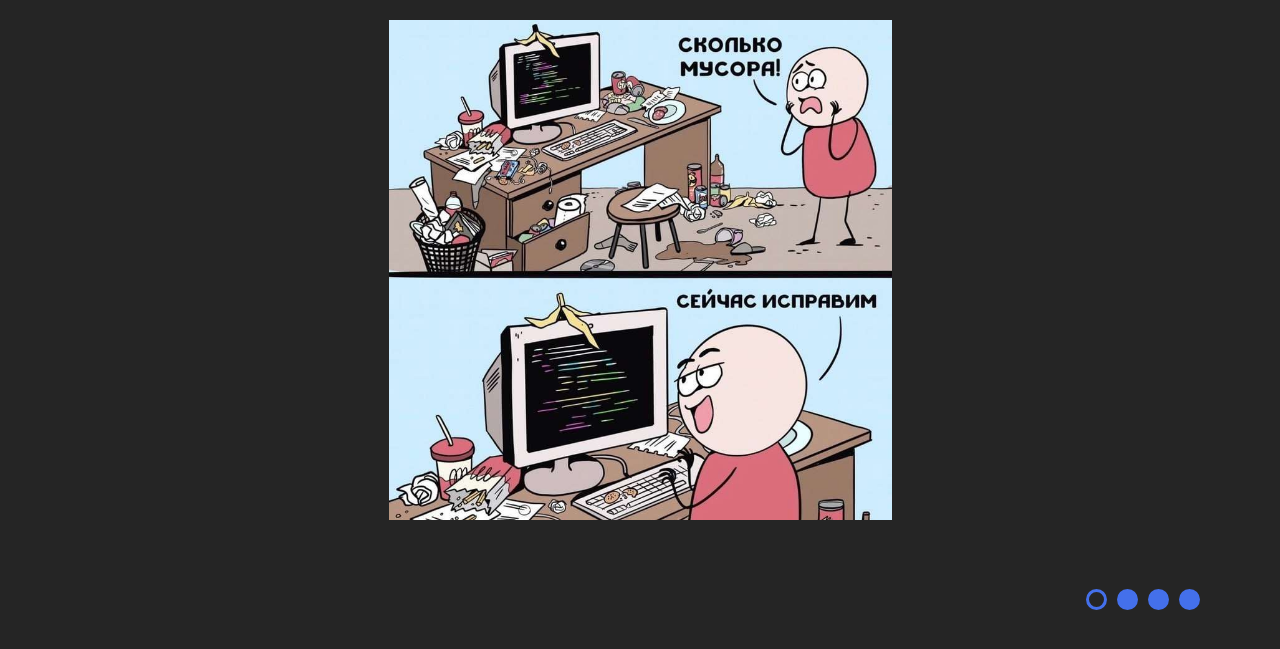
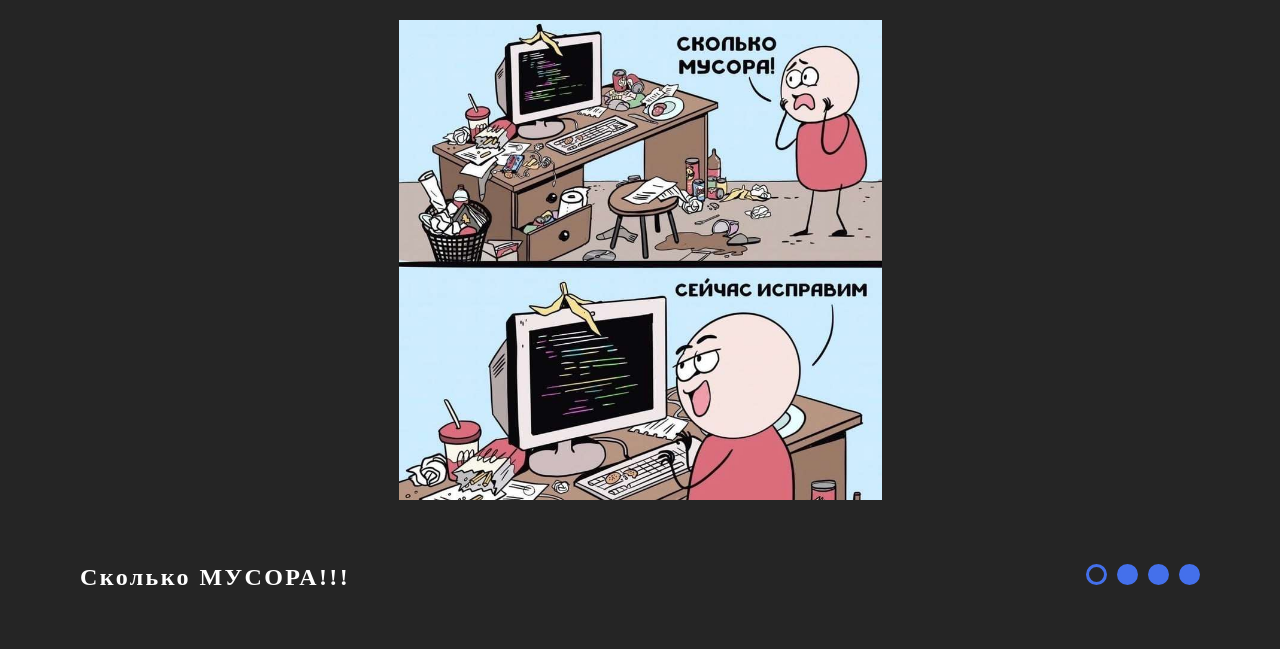
Before and after one commit to JulKorzh/cssMemeSlider, a plain HTML site: page cssMemeSlider/index.html in a window 1280 px wide. Shown: the top 649 px of the page. Drawn offline with Linux system fonts and the light colour scheme.

Commit message:
fix: removed position relative and absolute, changed px to rem (Tue, Sep 12, 2023 01:52:16 PM)

```diff
--- a/cssMemeSlider/index.html
+++ b/cssMemeSlider/index.html
@@ -13,25 +13,36 @@
     <div class="container">
 
 
-        <div class="buttons">
+        <div class="slider">
             <input type="radio" name="slider" id="img1" checked>
             <input type="radio" name="slider" id="img2">
             <input type="radio" name="slider" id="img3">
             <input type="radio" name="slider" id="img4">
 
-            <div class="controls">
-                <label for="img1"></label>
-                <label for="img2"></label>
-                <label for="img3"></label>
-                <label for="img4"></label>
-            </div>
-
-            <div class="slider">
+            <div class="slider__images">
                 <div class="image"></div>
                 <div class="image"></div>
                 <div class="image"></div>
                 <div class="image"></div>
             </div>
+            <div class="box">
+                <div class="slider__text">
+                    <p class="text">Сколько МУСОРА!!!</p>
+                    <p class="text">Мой любимый JavaScript!!!</p>
+                    <p class="text">Но он работает!!!</p>
+                    <p class="text">Надо подумать :)</p>
+                </div>
+
+                <div class="controls">
+                    <label for="img1"></label>
+                    <label for="img2"></label>
+                    <label for="img3"></label>
+                    <label for="img4"></label>
+                </div>
+            </div>
+
+
+
         </div>
 
     </div>
--- a/cssMemeSlider/style.css
+++ b/cssMemeSlider/style.css
@@ -6,21 +6,18 @@
 body {
     background-color: rgb(37, 37, 37);
     padding: 20px 80px;
-    overflow: hidden;
+    overflow-x: hidden;
 }
 
 .container {
     padding-bottom: 50px;
-    position: relative;
 }
 
-.slider {
+.slider__images {
     width: 400%;
-    margin-bottom: 40px;
+    margin-bottom: 4rem;
     display: flex;
     justify-content: center;
-    position: relative;
-    left: 0;
     transition: 0.4s;
 }
 
@@ -28,7 +25,7 @@ body {
     background-repeat: no-repeat;
     background-position: center;
     background-size: contain;
-    height: 500px;
+    height: 30em;
     width: 100%;
 }
 
@@ -48,24 +45,32 @@ body {
     background-image: url(imgs/IMG_5107.png);
 }
 
-
+.box{
+    display: flex;
+    justify-content: space-between;
+}
+.slider__text{
+    width: 70%;
+    display: inline-flex;
+    justify-content: flex-start;
+}
 .text {
+    margin-left: 100%;
+    width: 100%;
     color: #fff;
     font-weight: bold;
-    font-size: 22px;
-    letter-spacing: 1.5px;
+    font-size: 1.5rem;
+    letter-spacing: 0.15rem;
+    transition: margin-left 0.3s ease-out;
 }
 
-.buttons input {
+.slider input {
     display: none;
 }
 
 .controls {
-    display: flex;
+    display: inline-flex;
     gap: 10px;
-    position: absolute;
-    bottom: 0;
-    right: 0;
 }
 
 .controls label {
@@ -75,7 +80,7 @@ body {
     background-color: rgb(68, 112, 235);
     border-radius: 15px;
     cursor: pointer;
-    transition: 0.3s;
+    transition: 0.5s;
 }
 
 .controls label:hover {
@@ -83,33 +88,52 @@ body {
     background-color: white;
 }
 
-.buttons input:nth-child(1):checked~.controls label:nth-child(1),
-.buttons input:nth-child(2):checked~.controls label:nth-child(2),
-.buttons input:nth-child(3):checked~.controls label:nth-child(3),
-.buttons input:nth-child(4):checked~.controls label:nth-child(4) {
+.slider input:nth-child(1):checked~.box .controls label:nth-child(1),
+.slider input:nth-child(2):checked~.box .controls label:nth-child(2),
+.slider input:nth-child(3):checked~.box .controls label:nth-child(3),
+.slider input:nth-child(4):checked~.box .controls label:nth-child(4) {
     border: 3px solid rgb(68, 112, 235);
     background-color: transparent;
 }
 
-.buttons input:checked:hover~.controls label:hover {
+.slider input:checked:hover~.controls label:hover {
     border-color: white;
 }
 
-.buttons input:nth-child(1):checked~.image:nth-child(1),
-.buttons input:nth-child(2):checked~.image:nth-child(2),
-.buttons input:nth-child(3):checked~.image:nth-child(3),
-.buttons input:nth-child(4):checked~.image:nth-child(4) {
-    animation-name: openslide;
+.slider input:nth-child(1):checked~.image:nth-child(1),
+.slider input:nth-child(2):checked~.image:nth-child(2),
+.slider input:nth-child(3):checked~.image:nth-child(3),
+.slider input:nth-child(4):checked~.image:nth-child(4) {
 }
-.buttons input:nth-child(1):checked~.slider{
-    left: 0;
+.slider input:nth-child(1):checked~.slider__images{
+    transform: translateX(0);
 }
-.buttons input:nth-child(2):checked~.slider{
-    left: -100%;
+.slider input:nth-child(2):checked~.slider__images{
+    transform: translateX(-25%);
 }
-.buttons input:nth-child(3):checked~.slider{
-    left: -200%;
+.slider input:nth-child(3):checked~.slider__images{
+    transform: translateX(-50%);
 }
-.buttons input:nth-child(4):checked~.slider{
-    left: -300%;
+.slider input:nth-child(4):checked~.slider__images{
+    transform: translateX(-75%);
 }
+
+.slider input:nth-child(1):checked~.box .slider__text .text:nth-child(1){
+    flex-shrink: 0;
+    margin-left: 0;
+}
+.slider input:nth-child(2):checked~.box .slider__text .text:nth-child(2){
+    flex-shrink: 0;
+    margin-left: 0;
+    order: -1;
+}
+.slider input:nth-child(3):checked~.box .slider__text .text:nth-child(3){
+    flex-shrink: 0;
+    margin-left: 0;
+    order: -1;
+}
+.slider input:nth-child(4):checked~.box .slider__text .text:nth-child(4){
+    flex-shrink: 0;
+    margin-left: 0;
+    order: -1;
+}
```
